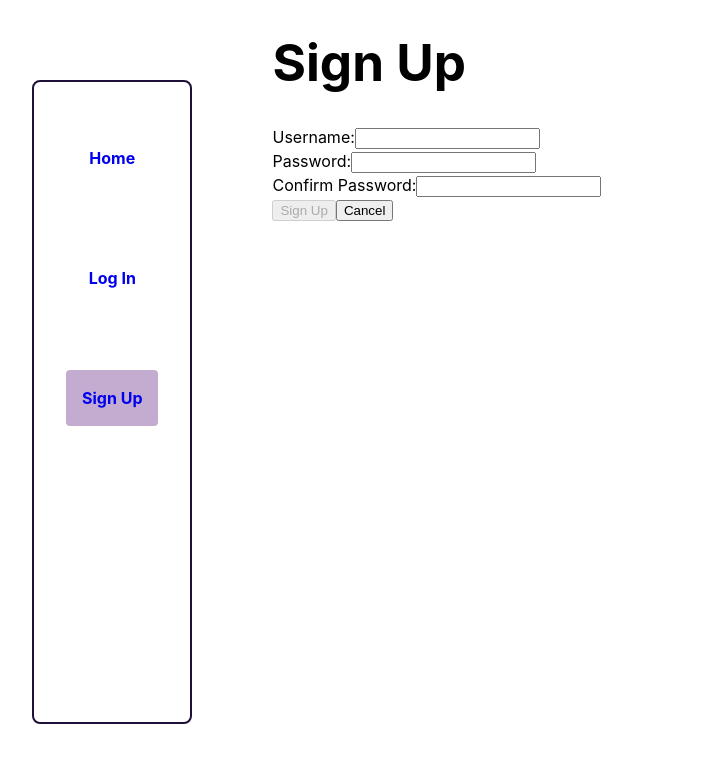
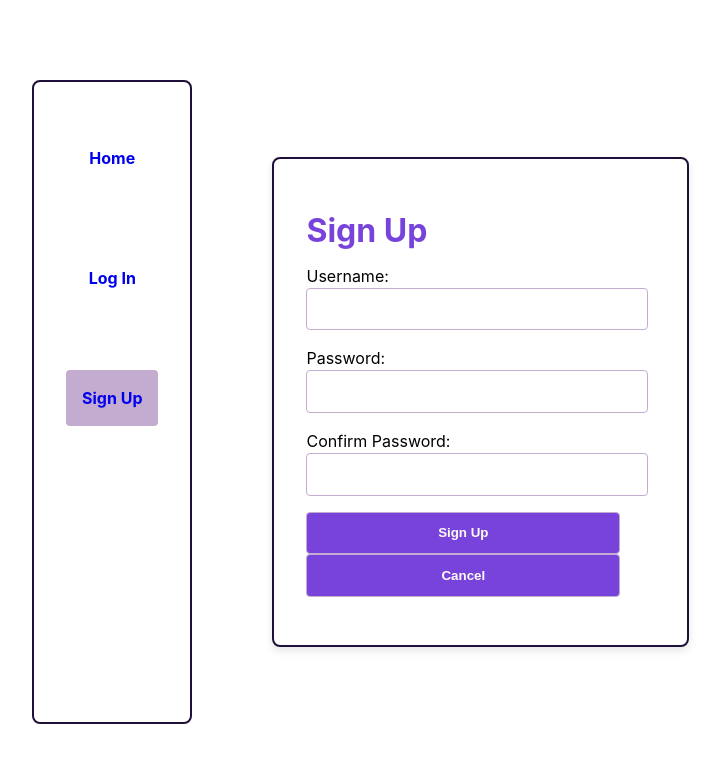
Before and after one commit to vns-shanshan/react-project-front-end, a React (Vite) app: page /signup in a window 1280 px wide. Shown: the top 762 px of the page, without its empty margins (48-768 px from the left). Built offline with nearby package versions, Linux system fonts and the light colour scheme; no server answers.

Commit message:
added css to sign in and sign up

```diff
--- a/src/components/SigninForm/SigninForm.jsx
+++ b/src/components/SigninForm/SigninForm.jsx
@@ -1,10 +1,11 @@
 import { useState } from 'react';
 import { Link, useNavigate } from 'react-router-dom';
 import * as authService from '../../services/authService';
+import styles from '../SignupForm/SignupForm.module.css' // Assuming you use the same styles
 
-const SigninForm = (props) => {
+const SigninForm = ({ setUser }) => {
   const navigate = useNavigate();
-  const [message, setMessage] = useState(['']);
+  const [message, setMessage] = useState('');
   const [formData, setFormData] = useState({
     username: '',
     password: '',
@@ -15,7 +16,6 @@ const SigninForm = (props) => {
   };
 
   const handleChange = (e) => {
-    updateMessage('');
     setFormData({ ...formData, [e.target.name]: e.target.value });
   };
 
@@ -23,8 +23,7 @@ const SigninForm = (props) => {
     e.preventDefault();
     try {
       const user = await authService.signin(formData);
-      console.log(user);
-      props.setUser(user);
+      setUser(user);
       navigate('/');
     } catch (err) {
       updateMessage(err.message);
@@ -32,39 +31,41 @@ const SigninForm = (props) => {
   };
 
   return (
-    <main>
-      <h1>Log In</h1>
+    <main className={styles.container}>
+      <div className={styles.formBox}>
+        <h1 className={styles.title}>Log In</h1>
         <p>{message}</p>
-      <form autoComplete="off" onSubmit={handleSubmit}>
-        <div>
-          <label htmlFor="email">Username:</label>
+        <form onSubmit={handleSubmit}>
+          <div className={styles.field}>
+            <label htmlFor="username">Username:</label>
             <input
+              className={styles.input}
               type="text"
-            autoComplete="off"
               id="username"
               value={formData.username}
               name="username"
               onChange={handleChange}
             />
           </div>
-        <div>
+          <div className={styles.field}>
             <label htmlFor="password">Password:</label>
             <input
+              className={styles.input}
               type="password"
-            autoComplete="off"
               id="password"
               value={formData.password}
               name="password"
               onChange={handleChange}
             />
           </div>
-        <div>
-          <button>Log In</button>
+          <div className={styles.field}>
+            <button className={styles.button}>Log In</button>
             <Link to="/">
-            <button>Cancel</button>
+              <button className={styles.button}>Cancel</button>
             </Link>
           </div>
         </form>
+      </div>
     </main>
   );
 };
--- a/src/components/SignupForm/SignupForm.jsx
+++ b/src/components/SignupForm/SignupForm.jsx
@@ -1,6 +1,8 @@
 import { useState } from 'react';
 import { Link, useNavigate } from 'react-router-dom';
 import * as authService from '../../services/authService';
+import styles from './SignupForm.module.css';
+
 
 const SignupForm = (props) => {
   const navigate = useNavigate();
@@ -36,24 +38,28 @@ const SignupForm = (props) => {
     return !(username && password && password === passwordConf);
   };
 
+
   return (
-    <main>
-      <h1>Sign Up</h1>
+    <main className={styles.container}>
+      <div className={styles.formBox}>
+        <h1 className={styles.title}>Sign Up</h1>
         <p>{message}</p>
         <form onSubmit={handleSubmit}>
-        <div>
+          <div className={styles.field}>
             <label htmlFor="username">Username:</label>
             <input
+              className={styles.input}
               type="text"
-            id="name"
+              id="username"
               value={username}
               name="username"
               onChange={handleChange}
             />
           </div>
-        <div>
+          <div className={styles.field}>
             <label htmlFor="password">Password:</label>
             <input
+              className={styles.input}
               type="password"
               id="password"
               value={password}
@@ -61,9 +67,10 @@ const SignupForm = (props) => {
               onChange={handleChange}
             />
           </div>
-        <div>
+          <div className={styles.field}>
             <label htmlFor="confirm">Confirm Password:</label>
             <input
+              className={styles.input}
               type="password"
               id="confirm"
               value={passwordConf}
@@ -71,15 +78,17 @@ const SignupForm = (props) => {
               onChange={handleChange}
             />
           </div>
-        <div>
-          <button disabled={isFormInvalid()}>Sign Up</button>
+          <div className={styles.field}>
+            <button className={styles.button} disabled={isFormInvalid()}>Sign Up</button>
             <Link to="/">
-            <button>Cancel</button>
+              <button className={styles.button}>Cancel</button>
             </Link>
           </div>
         </form>
+      </div>
     </main>
   );
 };
 
+
 export default SignupForm;
--- /dev/null
+++ b/src/components/SignupForm/SignupForm.module.css
@@ -0,0 +1,49 @@
+.container {
+    display: flex;
+    flex-direction: column;
+    align-items: center;
+    justify-content: center;
+    min-height: 100vh;
+}
+
+.formBox {
+    padding: 2rem;
+    border: 2px solid #1e1038;
+    border-radius: 8px;
+    box-shadow: 0 4px 8px rgba(0, 0, 0, 0.1);
+}
+
+.title {
+    margin-bottom: 1rem;
+    color: #7743DB;
+    font-size: 2rem;
+}
+
+.field {
+    margin-bottom: 1rem;
+}
+
+.input,
+.button {
+    width: 90%;
+    padding: 0.8rem;
+    border-radius: 4px;
+    border: 1px solid #C3ACD0;
+}
+
+.input {
+    background-color: #FFFFFF;
+    color: #333;
+}
+
+.button {
+    background-color: #7743DB;
+    color: #FFFBF5;
+    font-weight: bold;
+    cursor: pointer;
+    transition: background-color 0.3s;
+}
+
+.button:hover {
+    background-color: #C3ACD0;
+}
```
Also changed, not shown: 1 other file (tests, documents, lock files or other folders). Lines whose indentation alone changed are shown as unchanged.
